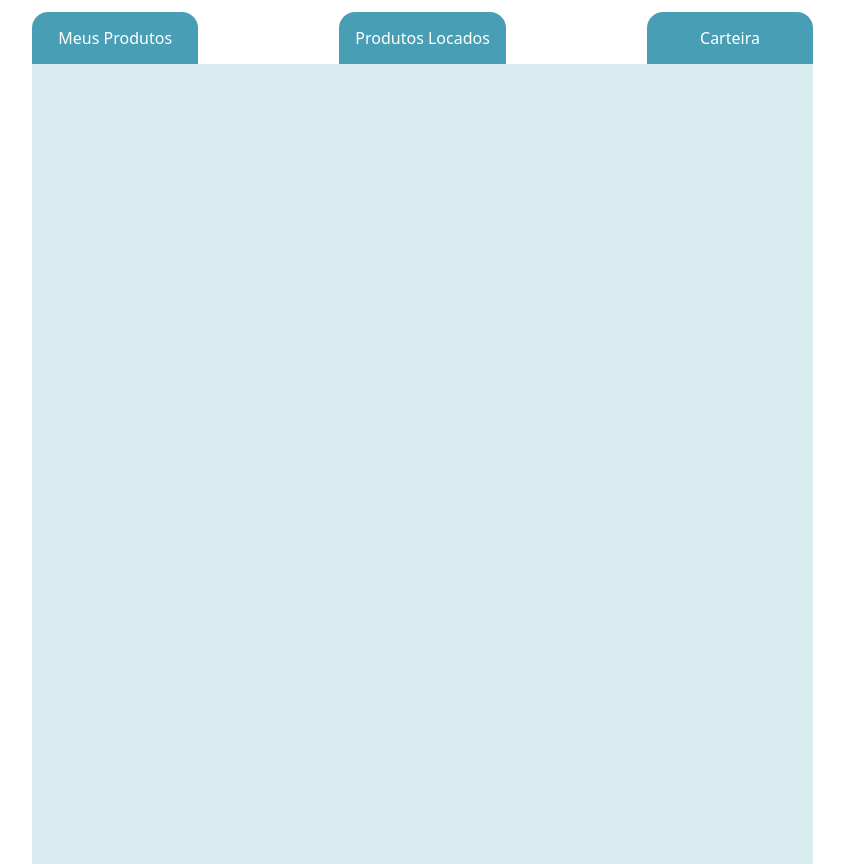
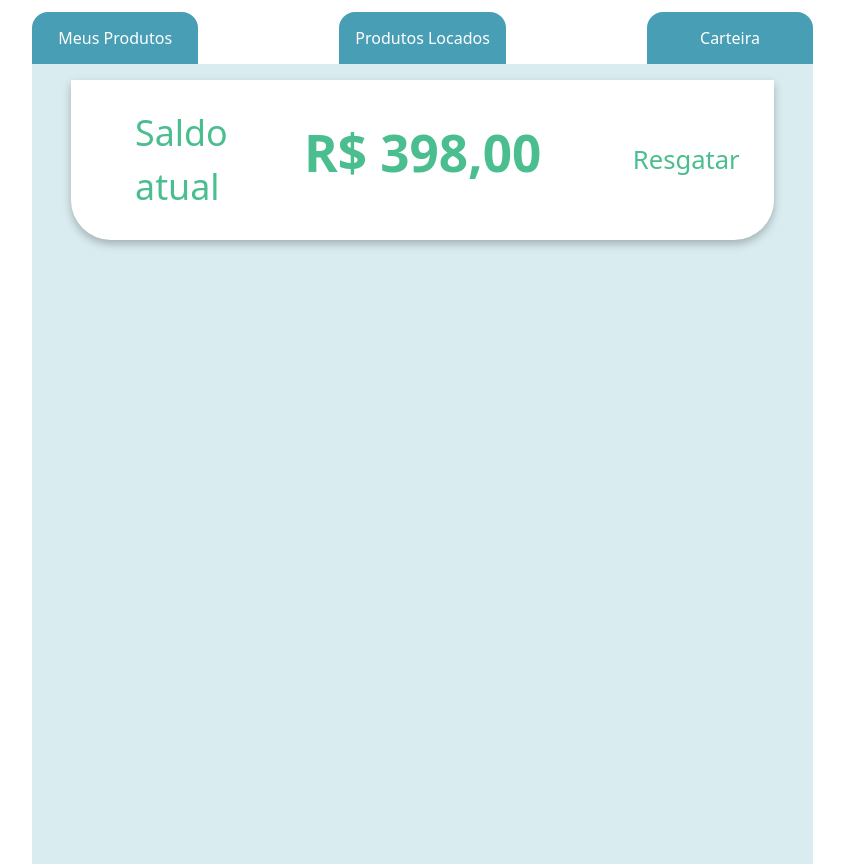
Before and after one commit to FlexRent/flexrentReact, a React (Create React App) app: page /minha-area in a window 1280 px wide. Shown: the whole page, without its empty margins (50-894 px from the left). Built offline with nearby package versions, Linux system fonts and the light colour scheme.

Commit message:
section de saldo carteira concluida

```diff
--- /dev/null
+++ b/src/Css/Carteira.css
@@ -0,0 +1,39 @@
+.carteira-content{
+    width: 90%;
+    height: 80%;
+    justify-content: center;
+    margin-left: auto;
+    margin-right: auto;
+
+}
+
+.saldo{
+    width: 100%;
+    height: 20vh;
+    color: #4BBE8F;
+    background-color: white;
+    border-bottom-left-radius: 5vh;
+    border-bottom-right-radius: 5vh;
+    filter: drop-shadow(0px 4px 4px rgba(0, 0, 0, 0.25))
+}
+
+#saldo-atual{
+    font-size: 2.8vw;
+    padding-left: 5vw;
+    font-weight: 300;
+}
+
+#saldo-valor{
+    font-size: 4vw;
+    font-weight: 600;
+}
+
+#saldo-button button{
+    font-size: 2vw;
+    min-width: 6vw;
+    font-weight: 300;
+    border-style: none;
+    background-color: transparent;
+    color: #4BBE8F;
+    cursor: pointer;
+}
--- /dev/null
+++ b/src/components/MinhaArea/Carteira.js
@@ -0,0 +1,26 @@
+import '../../Css/Carteira.css'
+
+export default function Carteira(){
+    return(
+
+        <section className='carteira-content d-flex pt-3'>
+
+            <div className='saldo row'>
+
+                <div className='col-sm-3 d-flex align-items-center justify-content-end' id='saldo-atual'>
+                     <spam>Saldo atual</spam>
+                </div>
+
+                <div class="col-sm-6 d-flex align-items-center justify-content-center" id='saldo-valor'>
+                    <p>R$ 398,00</p>
+                </div>
+
+                <div class="col-sm-3 d-flex align-items-center justify-content-center" id='saldo-button'>
+                    <button>Resgatar</button>
+                </div>
+
+            </div>
+
+        </section>
+    )
+}
--- a/src/components/MinhaArea/HeaderButtons.js
+++ b/src/components/MinhaArea/HeaderButtons.js
@@ -1,4 +1,5 @@
 import '../../Css/HeaderButtons.css'
+import Carteira from './Carteira'
 
 export default function HeaderButtons(){
     return (
@@ -11,7 +12,7 @@ export default function HeaderButtons(){
                 </div>
             </header>
             <div className='content'>
-
+               <Carteira/>
             </div>
         </section>
 
```
